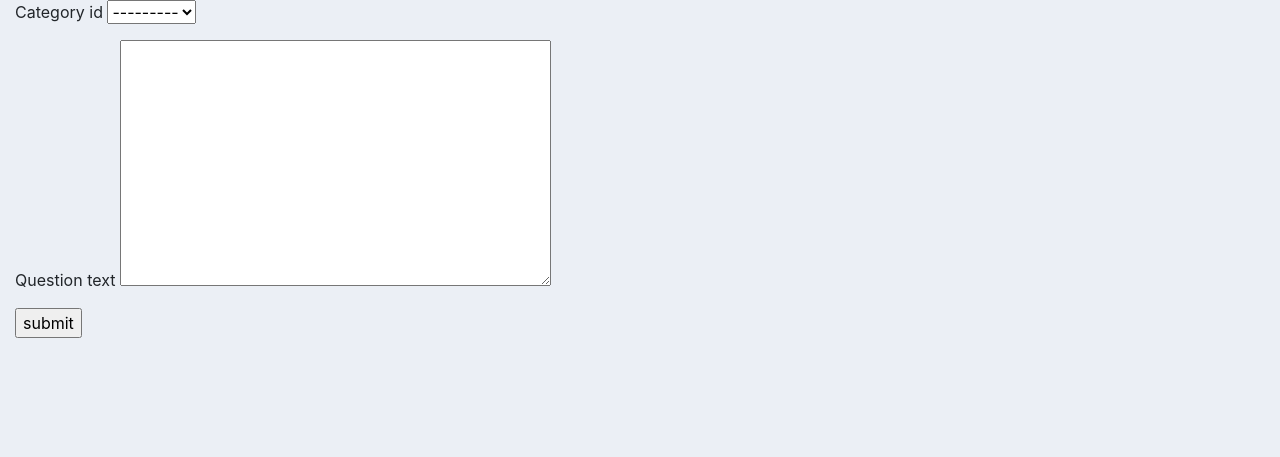
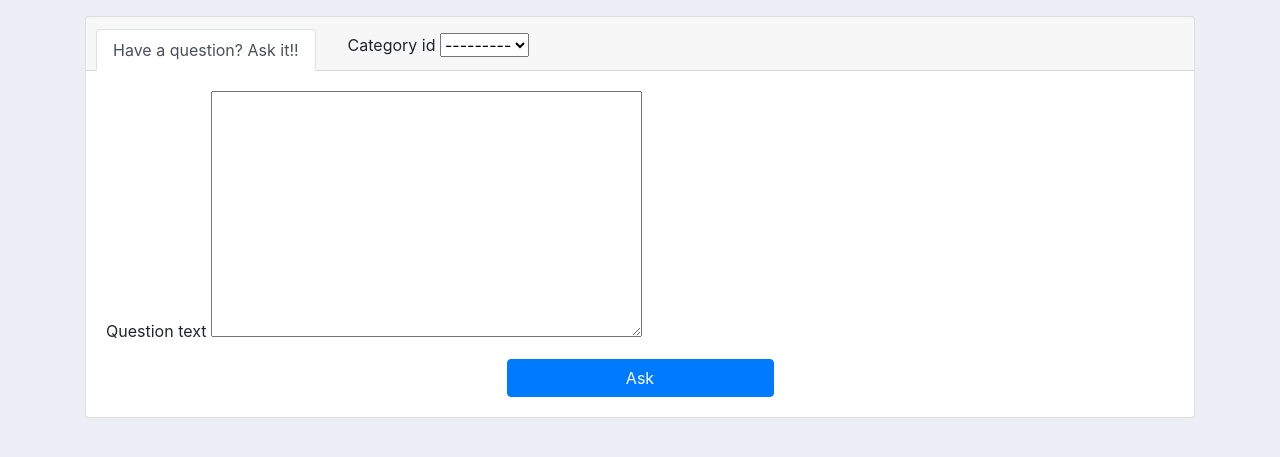
Before and after one commit to DevelopersLeague/StudNet, a Django app: page /forum/question/create in a window 1280 px wide. Shown: the part 56-513 px from the top of the page. Run offline with Django 3.2, Linux system fonts and the light colour scheme; the visitor is signed in with stand-in values (Sample User, id 1); data that the repository does not hold is empty; some libraries are stand-ins or nearby versions.

Commit message:
Add styling to question create page

```diff
--- a/forum/templates/forum/question_create.html
+++ b/forum/templates/forum/question_create.html
@@ -1,15 +1,43 @@
 {% extends "forum/main.html" %}
     {% block content %}
+
+
+
+
+        <!-- <input type="submit" value="submit"> -->
+        <!-- </form> -->
+        <div class="container mt-3">
+    <!-- ask question card starts here -->
+        <div class="card gedf-card">
             <form action="" method="POST">
                 {% csrf_token %}
-            <p>
+                <div class="card-header">
+
+                    <ul class="nav nav-tabs card-header-tabs" id="myTab" role="tablist">
+                        <li class="nav-item">
+                            <a class="nav-link active" id="posts-tab" data-toggle="tab" href="#posts" role="tab" aria-controls="posts" aria-selected="true">Have a question? Ask it!!</a>
+                        </li>
+                        <li class="nav-item active px-3 mx-3 mt-1 mb-0">
+                            <p class="mb-0 pb-0">
                             {{form.category_id.label}}
                             {{form.category_id}}
                             </p>
-            <p>
+                        </li>
+                    </ul>
+                </div>
+                <div class="card-body">
+                    <div class="tab-content" id="myTabContent">
+                        <div class="tab-pane fade show active" id="posts" role="tabpanel" aria-labelledby="posts-tab">
+                            <div class="form-group">
+                                <label class="sr-only" for="message">post</label>
+                                <!-- <textarea class="form-control" id="message" rows="3" placeholder="...."></textarea> -->
                                 {{form.question_text.label}}
                                 {{form.question_text}}
-            </p>
-            <input type="submit" value="submit">
+                            </div>
+                        </div>
+                    </div>
+                    <button type="submit" class="btn btn-primary btn-block col-md-3 mx-auto">Ask</input>
+                </div>
             </form>
+        </div>
     {% endblock %}
```
Lines whose indentation alone changed are shown as unchanged.
